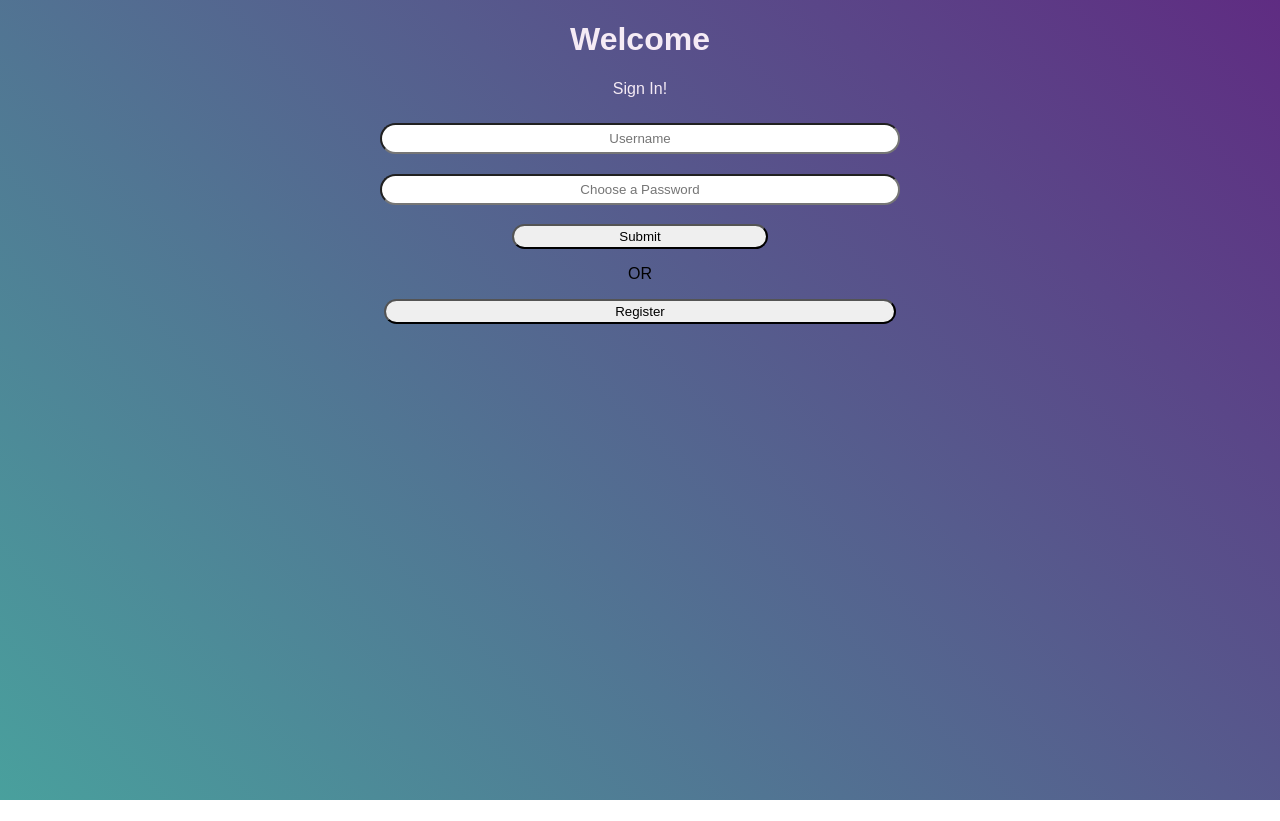
After one commit to Mihir-Karbelkar/University-Social-Interface, a Django app: page /post/signin/ in a window 1280 px wide. The commit adds this page. Run offline with Django 3.2, Linux system fonts and the light colour scheme; some libraries are stand-ins or nearby versions.

Commit message:
signin and regis done

```diff
--- a/prac/login/forms.py
+++ b/prac/login/forms.py
@@ -2,7 +2,14 @@ from django import forms
 
 class AttendForm(forms.Form):
 	"""docstring for NameForm"""
+	username = forms.CharField(label="", max_length=64, widget=forms.TextInput(attrs={'class':'username','placeholder':"Username"}))
+	password = forms.CharField(label="", max_length=64, widget=forms.PasswordInput(attrs={'class':'password','placeholder': "Choose a Password"}))
+	password_conf = forms.CharField(label= "", max_length=64, widget = forms.PasswordInput(attrs={'class':'conf','placeholder':'Confirm password'}))
 	regid = forms.CharField( label="",max_length=10,widget=forms.TextInput(attrs={'class' : 'regid','placeholder':'Enter ERP Registration number', 'label':''}))
 	passw = forms.CharField(label="",widget=forms.PasswordInput(attrs={'class' : 'passw', 'placeholder' : 'Enter ERP Password', 'label' : ''}), max_length=64)
 	mood_reg = forms.CharField(label="" , max_length=10, widget=forms.TextInput(attrs={'class' : 'moodreg', 'placeholder' : 'Enter Moodle Registration number', 'label':''}))
 	mood_passw = forms.CharField(label="",widget=forms.PasswordInput(attrs={'class' : 'moodpassw', 'placeholder' : 'Enter Moodle Password', 'label' : ''}), max_length=64)
+
+class SignIn(forms.Form):
+	username = forms.CharField(label="", max_length=64, widget=forms.TextInput(attrs={'class':'username','placeholder':"Username"}))
+	password = forms.CharField(label="", max_length=64, widget=forms.PasswordInput(attrs={'class':'password','placeholder': "Choose a Password"}))
--- a/prac/login/moodle_sel.py
+++ b/prac/login/moodle_sel.py
@@ -7,12 +7,14 @@ from selenium.webdriver.common.by import By
 import pickle
 import os
 import json
+import requests
 cookie =[]
 path=os.path.dirname(os.path.realpath(__file__))+'/chromedriver'
 def moodle(username, password):
 	global cookie
 	opt = webdriver.ChromeOptions()
 	opt.add_argument("--incognito")
+	opt.add_argument("--headless")
 	prefs = {"profile.managed_default_content_settings.stylesheet":2,"Javascript.enabled": False}
 	opt.add_experimental_option("prefs",prefs)
 	driver = webdriver.Chrome(executable_path=path,options=opt)
@@ -99,3 +101,24 @@ def assign(string, user , passw):
 
 	driver.close()
 	return {"leftSide":leftSide,"rightSide":rightSide}
+def download(user,passw,course):
+	opt = webdriver.ChromeOptions()
+	opt.add_argument("--incognito")
+	prefs = {"profile.managed_default_content_settings.stylesheet":2}
+	opt.add_experimental_option("prefs",prefs)
+	driver = webdriver.Chrome(executable_path=path,options=opt)
+
+	driver.get('http://moodle.vitbhopal.ac.in/login/index.php')
+
+	url= driver.current_url
+	driver.find_element_by_name('username').send_keys(username)
+	driver.find_element_by_name('password').send_keys(password)
+	driver.find_element_by_id('loginbtn').click()
+def mood_verify(username,password):
+	INVALID ='Invalid login, please try again'
+	url = 'http://moodle.vitbhopal.ac.in/login/index.php'
+	resp = requests.post('http://moodle.vitbhopal.ac.in/login/index.php',{'username':username,'password':password})
+	if resp.text.find(INVALID)==-1 and url!=resp.url:
+		return True
+	else:
+		return False
--- a/prac/login/scrape.py
+++ b/prac/login/scrape.py
@@ -10,6 +10,7 @@ from selenium.webdriver.chrome.options import Options
 from bs4 import BeautifulSoup
 from selenium.webdriver.support import expected_conditions as EC
 from sys import platform
+import time
 wrong_url = r'http://app.myvitbhopal.ac.in/corecampus/index.php?errormessage=Invalid+Username+or+Password.Please+try+again.'
 
 #----selenium
@@ -43,6 +44,8 @@ def attendance(username,password):
 	global cookie
 	opt = webdriver.ChromeOptions()
 	opt.add_argument("--incognito")
+	opt.add_argument("--headless")
+
 	prefs = {"profile.managed_default_content_settings.images":2,"profile.managed_default_content_settings.stylesheet":2}
 	opt.add_experimental_option("prefs",prefs)
 
@@ -105,8 +108,37 @@ def attendance(username,password):
 	driver.close()
 	return {"lis":lis,"name":name}
 
+def verify(username, password):
+		opt = webdriver.ChromeOptions()
+		opt.add_argument("--incognito")
+		opt.add_argument("--headless")
+		prefs = {"profile.managed_default_content_settings.images":2,"profile.managed_default_content_settings.stylesheet":2}
+		opt.add_experimental_option("prefs",prefs)
 
+		driver = webdriver.Chrome(executable_path=path,options=opt)
+		cookie = driver.get_cookies()
 
+		driver.get('http://app.myvitbhopal.ac.in/corecampus/index.php')
+		if "ERR_EMPTY_RESPONSE" in driver.page_source:
+			driver.refresh()
+		soup = BeautifulSoup(driver.page_source, 'html.parser')
+		url =driver.current_url
+
+		driver.find_element_by_name('userid').send_keys(username)
+		driver.find_element_by_name('pass_word').send_keys(password)
+		driver.find_element_by_class_name('btn_img').click()
+		try :
+			if url==driver.current_url:
+				driver.close()
+
+				return False
+			else:
+				driver.close()
+
+				return True
+		except:
+			driver.switch_to_alert().accept()
+			return False
 
 if __name__=="__main__":
-	feedback()
+	print(verify('17bce10023','@VITmihir6999'))
--- a/prac/login/static/login.js
+++ b/prac/login/static/login.js
@@ -2,7 +2,9 @@
 $(document).ready(
 
 function(){
-	ip = $(location).attr('href').replace('/post/login/','');
+	var s = $(location).attr('href');
+  ip = s.replace(s.substring(s.indexOf('8000')+4,s.length),'');
+
 	str ='<div class="loader" hidden> <div class="cssload-container">	<div class="cssload-shaft1"></div>	<div class="cssload-shaft2"></div>	<div class="cssload-shaft3"></div>	<div class="cssload-shaft4"></div>	<div class="cssload-shaft5"></div>	<div class="cssload-shaft6"></div>	<div class="cssload-shaft7"></div>	<div class="cssload-shaft8"></div><div class="cssload-shaft9"></div><div class="cssload-shaft10"></div></div></div><div id="addText"></div>'
 var person = {
 		'regid' : regid,
--- /dev/null
+++ b/prac/login/static/signin.js
@@ -0,0 +1,19 @@
+$(document).ready(
+
+function(){
+  if(check=="True"){
+    $('#check').show();
+  }
+  else{
+    $('#check').hide();
+  }
+  $('input[name="register"]').click(
+    function(){
+      var s = $(location).attr('href');
+      ip = s.replace(s.substring(s.indexOf('8000')+4,s.length),'');
+    window.location["href"] = ip+"/post/";
+  }
+  );
+}
+
+);
--- a/prac/login/urls.py
+++ b/prac/login/urls.py
@@ -7,5 +7,9 @@ urlpatterns = [
 	path('', views.index, name='landing'),
 	path('post/api/attend/',views.apiattend, name= 'attendance'),
 	path('post/api/moodle/', views.apimoodle, name="moodle"),
-	path('post/api/assign/', views.apiassignment, name="assignment")
+	path('post/api/assign/', views.apiassignment, name="assignment"),
+	path('post/api/verifymood', views.verify_moodle, name='verificationmoodle'),
+	path('post/api/verifyerp', views.verify_erp, name='verificationerp'),
+	path('post/checkusername/', views.check_user, name='check'),
+	path('post/signin/', views.signin, name="signin"),
 ]
--- a/prac/login/views.py
+++ b/prac/login/views.py
@@ -2,19 +2,50 @@ from django.shortcuts import render
 from django.http import HttpResponse, HttpResponseRedirect
 from random import randint
 import json
-from .scrape import attendance
-from .forms import AttendForm
+from .scrape import attendance, verify
+from .forms import AttendForm, SignIn
 from .gen import decrypt, encrypt
-from .moodle_sel import moodle, assign
+from .moodle_sel import moodle, assign, mood_verify
 from django.http import JsonResponse
 from django.views.decorators.csrf import csrf_exempt
+from .models import User
 # Create your views here.
 
 
 def index(request):
     return render(request, 'landing.html')
 def login(request):
+
+        user = User(username=request.session['username'],
+                    password=request.session['password'],
+                    regid = request.session['regid'],
+                    passw = request.session['passw'],
+                    mood_reg = request.session['mood_reg'],
+                    mood_passw = request.session['mood_passw'],
+                     )
+        if user not in User.objects.all():
+            user.save()
         return HttpResponse(render(request, 'login.html'))
+def signin(request):
+    incorrect = False
+    if request.method == 'POST':
+        form = SignIn(request.POST)
+        if form.is_valid():
+            data = form.cleaned_data
+            if User.objects.filter(username=data['username']) and User.objects.filter(password=data['password']):
+                print('done')
+                user = User.objects.filter(username=data['username'])[0]
+                request.session['regid']=user.regid
+                request.session['passw']=user.passw
+                request.session['mood_reg']=user.mood_reg
+                request.session['mood_passw']=user.mood_passw
+                return render(request,'login.html')
+            else:
+                incorrect = True
+    else:
+        form = AttendForm()
+
+    return render(request, 'signin.html', {'form': form, 'incorrect' : incorrect})
 
 def get_name(request):
     # if this is a POST request we need to process the form data
@@ -33,6 +64,8 @@ def get_name(request):
             request.session['passw']=data['passw']
             request.session['mood_reg']=data['mood_reg']
             request.session['mood_passw']=data['mood_passw']
+            request.session['username'] = data['username']
+            request.session['password'] = data['password']
             return HttpResponseRedirect('login/',request)
 
     # if a GET (or any other method) we'll create a blank form
@@ -58,3 +91,28 @@ def apimoodle(request):
     else:
         dic = None
     return JsonResponse(dic,safe=False)
+@csrf_exempt
+def apidown(request):
+    if request.method == 'POST':
+        pass
+@csrf_exempt
+def verify_moodle(request):
+    if request.method == 'POST':
+        print(request.POST['mood_reg'],request.POST['mood_passw'])
+        return JsonResponse({'STATUS':mood_verify(request.POST['mood_reg'],request.POST['mood_passw'])}, safe=False)
+    else:
+        return JsonResponse(None,safe=False)
+@csrf_exempt
+def verify_erp(request):
+    if request.method=='POST':
+        return JsonResponse({'STATUS':verify(request.POST['regid'],request.POST['passw'])}, safe=False)
+    else:
+        return JsonResponse(None,safe=False)
+@csrf_exempt
+def check_user(request):
+    print(User.objects.all(), request.POST['username'])
+    if request.method == 'POST':
+        if User.objects.filter(username=request.POST['username']):
+            return JsonResponse({'match':True}, safe=False)
+        else:
+            return JsonResponse({'match':False}, safe=False)
--- a/prac/templates/landing.html
+++ b/prac/templates/landing.html
@@ -15,7 +15,7 @@
 <script type="text/javascript">
 	function go() {
 		// body...
-		window.location["href"] = window.location["href"]+"post/";
+		window.location["href"] = window.location["href"]+"post/signin";
 	}
 </script>
 </html>
--- /dev/null
+++ b/prac/templates/signin.html
@@ -0,0 +1,112 @@
+{% load static %}
+<!DOCTYPE html>
+<html lang="en" dir="ltr">
+  <head>
+    <meta charset="utf-8">
+    <title></title>
+    <style type="text/css">
+
+      .container{
+      margin-top: 2%;
+      }
+      html{
+        height: 100%;
+      }
+      body{
+        height: 100%;
+        margin: 0;
+    background: linear-gradient(45deg, #49a09d, #5f2c82);
+    background-repeat: no-repeat;
+    background-size: cover;
+    font-family: sans-serif;
+    font-weight: 100;
+      }
+      ::-webkit-input-placeholder {
+        text-align: center;
+      }
+      :-moz-placeholder { /* Firefox 18- */
+     text-align: center;
+  }
+
+  ::-moz-placeholder {  /* Firefox 19+ */
+     text-align: center;
+  }
+
+  :-ms-input-placeholder {
+     text-align: center;
+  }
+  div{
+    margin-top: 1.5%;
+    margin-bottom: 1.5%;
+  }
+      input{
+        border-radius: 25px;
+        width : 40%;
+        height: 25px;
+
+      }
+      input[type$="submit"]{
+        margin-top:0;
+        width: 20%;
+      }
+
+      .title{
+        color: rgb(245,235,245);
+      text-align:  center;
+      }
+      @media screen and (max-width: 900px){
+        input{
+        border-radius: 25px;
+        width : 60%;
+        height: 25px;
+
+      }
+      input[type$="submit"]{
+        width: 30%;
+      }
+      .title{
+        color: rgb(245,235,245);
+      text-align:  center;
+      }
+      body,html{
+        height: 100%;
+      }
+      }
+
+    </style>
+    <script type="text/javascript">
+      var check = '{{  incorrect  }}';
+    </script>
+    <script src="https://ajax.googleapis.com/ajax/libs/jquery/3.1.0/jquery.min.js"></script>
+
+    <script type="text/javascript" src="{% static "signin.js" %}">
+
+    </script>
+  </head>
+  <body>
+    <div class="title">
+  	<h1>Welcome</h1>
+  	<p>Sign In!</p>
+  	</div>
+  	<div></div>
+<div class="container" align="center">
+
+<form class=""  method="post">
+  {% csrf_token %}
+  <div>
+    {{ form.username }}
+    <div id = "check" hidden>
+      <p>Incorrect password or username</p>
+    </div>
+  </div>
+<div>
+      {{ form.password }}
+</div>
+    <input type="submit" name="submit" value="Submit">
+</form>
+<p>OR</p>
+<input type="button" name="register" value="Register" >
+</div>
+
+  </body>
+</html>
```
Also changed, not shown: prac/login/models.py (+18 -4 lines), prac/login/static/attend.js (added, +129 -0 lines), prac/templates/attend.html (+54 -6 lines), prac/db.sqlite3, 1 other file.
